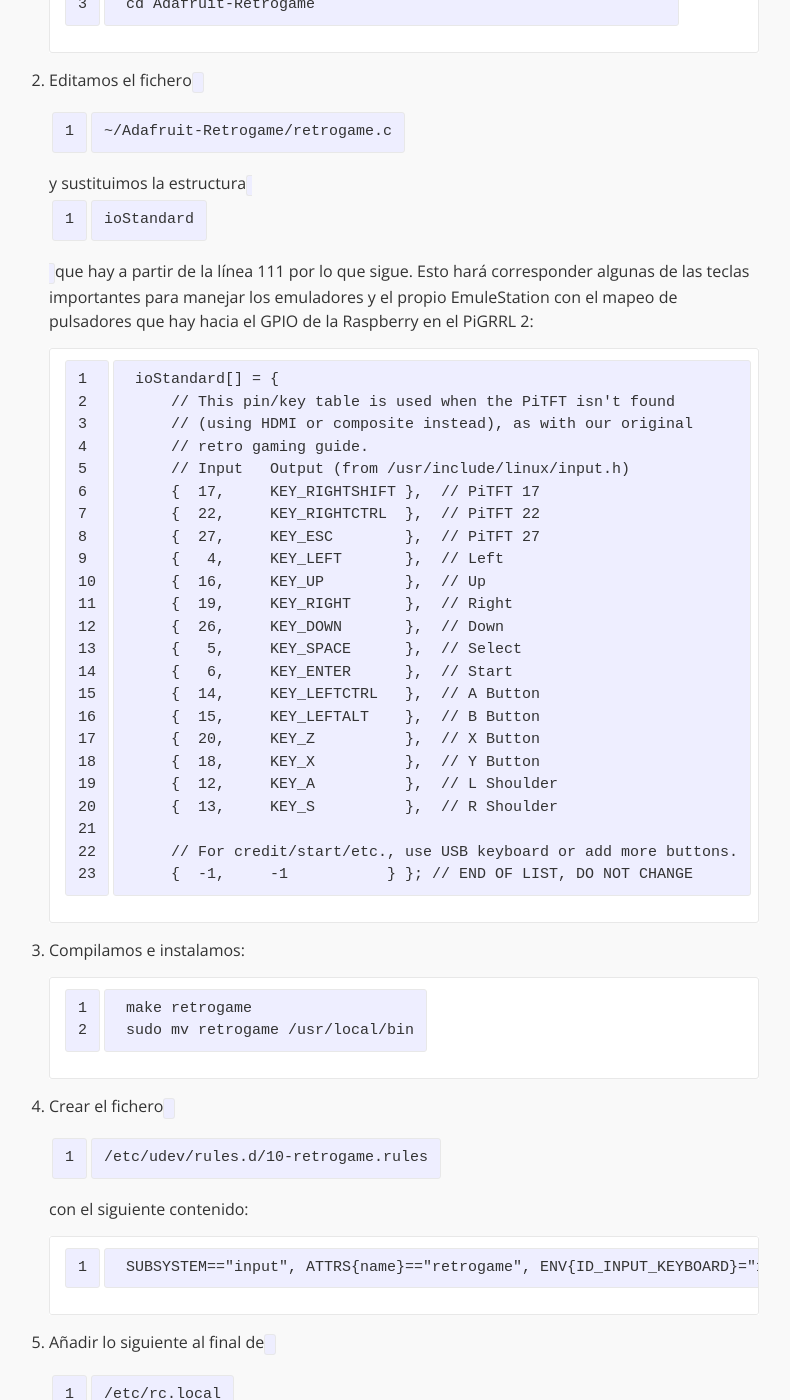
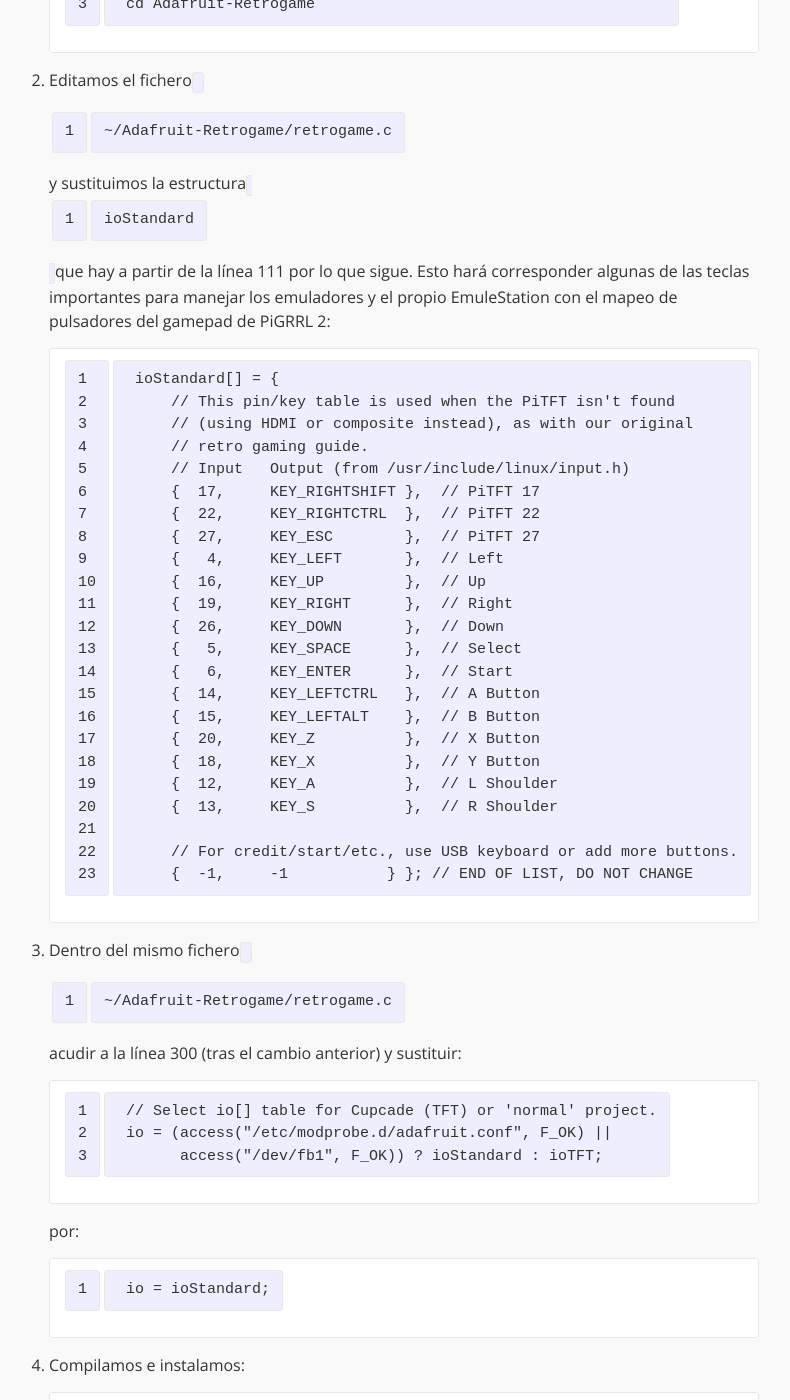
Before and after one commit to eduardofilo/eduardofilo.jekyll, a Jekyll site: the page built from _posts/2016-07-21-PIGRRL-2.md, in a window 1280 px wide and 1400 px high, scrolled down 6173 px. Shown: the whole window, without its empty margins (251-1041 px from the left). Built offline with Jekyll 4.4.1, drawn with Linux system fonts in a browser that asks for light colours.

Commit message:
Ajustes post.

```diff
--- a/_posts/2016-07-21-PIGRRL-2.md
+++ b/_posts/2016-07-21-PIGRRL-2.md
@@ -132,7 +132,7 @@
         git clone https://github.com/adafruit/Adafruit-Retrogame.git
         cd Adafruit-Retrogame
 
-2. Editamos el fichero `~/Adafruit-Retrogame/retrogame.c` y sustituimos la estructura `ioStandard` que hay a partir de la línea 111 por lo que sigue. Esto hará corresponder algunas de las teclas importantes para manejar los emuladores y el propio EmuleStation con el mapeo de pulsadores que hay hacia el GPIO de la Raspberry en el PiGRRL 2:
+2. Editamos el fichero `~/Adafruit-Retrogame/retrogame.c` y sustituimos la estructura `ioStandard` que hay a partir de la línea 111 por lo que sigue. Esto hará corresponder algunas de las teclas importantes para manejar los emuladores y el propio EmuleStation con el mapeo de pulsadores del gamepad de PiGRRL 2:
 
         ioStandard[] = {
             // This pin/key table is used when the PiTFT isn't found
@@ -158,26 +158,36 @@
             // For credit/start/etc., use USB keyboard or add more buttons.
             {  -1,     -1           } }; // END OF LIST, DO NOT CHANGE
 
-3. Compilamos e instalamos:
+3. Dentro del mismo fichero `~/Adafruit-Retrogame/retrogame.c` acudir a la línea 300 (tras el cambio anterior) y sustituir:
+
+        // Select io[] table for Cupcade (TFT) or 'normal' project.
+        io = (access("/etc/modprobe.d/adafruit.conf", F_OK) ||
+              access("/dev/fb1", F_OK)) ? ioStandard : ioTFT;
+
+    por:
+
+        io = ioStandard;
+
+4. Compilamos e instalamos:
 
         make retrogame
         sudo mv retrogame /usr/local/bin
 
-4. Crear el fichero `/etc/udev/rules.d/10-retrogame.rules` con el siguiente contenido:
+5. Crear el fichero `/etc/udev/rules.d/10-retrogame.rules` con el siguiente contenido:
 
         SUBSYSTEM=="input", ATTRS{name}=="retrogame", ENV{ID_INPUT_KEYBOARD}="1"
 
-5. Añadir lo siguiente al final de `/etc/rc.local`:
+6. Añadir lo siguiente al final de `/etc/rc.local`:
 
         /usr/local/bin/retrogame &
 
-6. Añadir los siguientes módulos al fichero `/etc/modules`:
+7. Añadir los siguientes módulos al fichero `/etc/modules`:
 
         uinput
         joydev
         snd-bcm2835
 
-7. Sustituir el contenido del fichero `/opt/retropie/configs/all/emulationstation/es_input.cfg` por:
+8. Sustituir el contenido del fichero `/opt/retropie/configs/all/emulationstation/es_input.cfg` por:
 
         <?xml version="1.0"?>
         <inputList>
```
